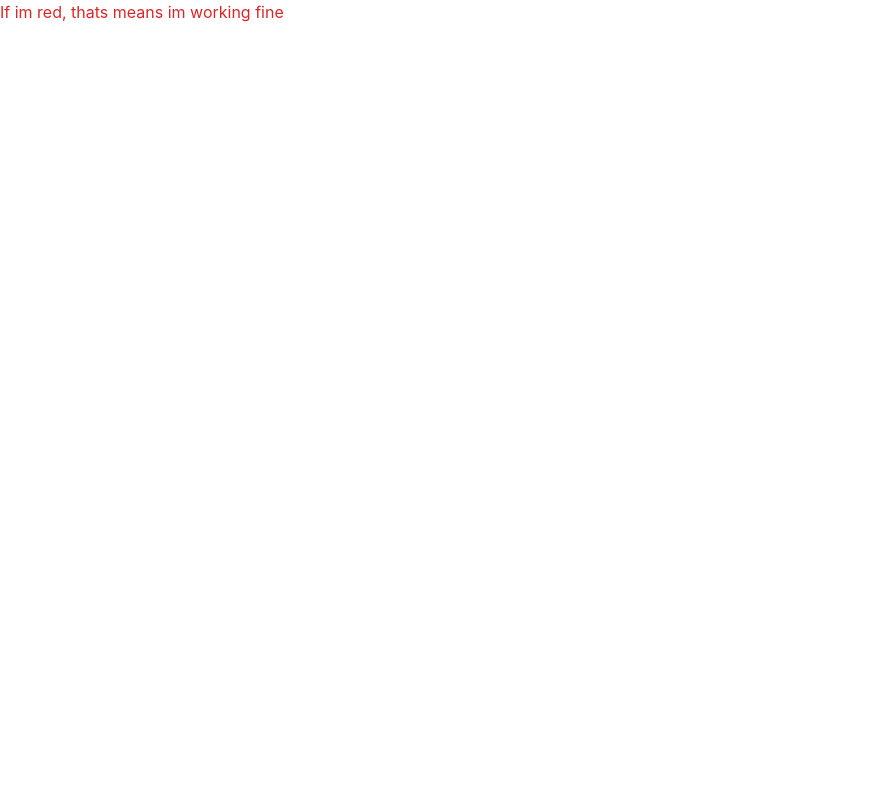
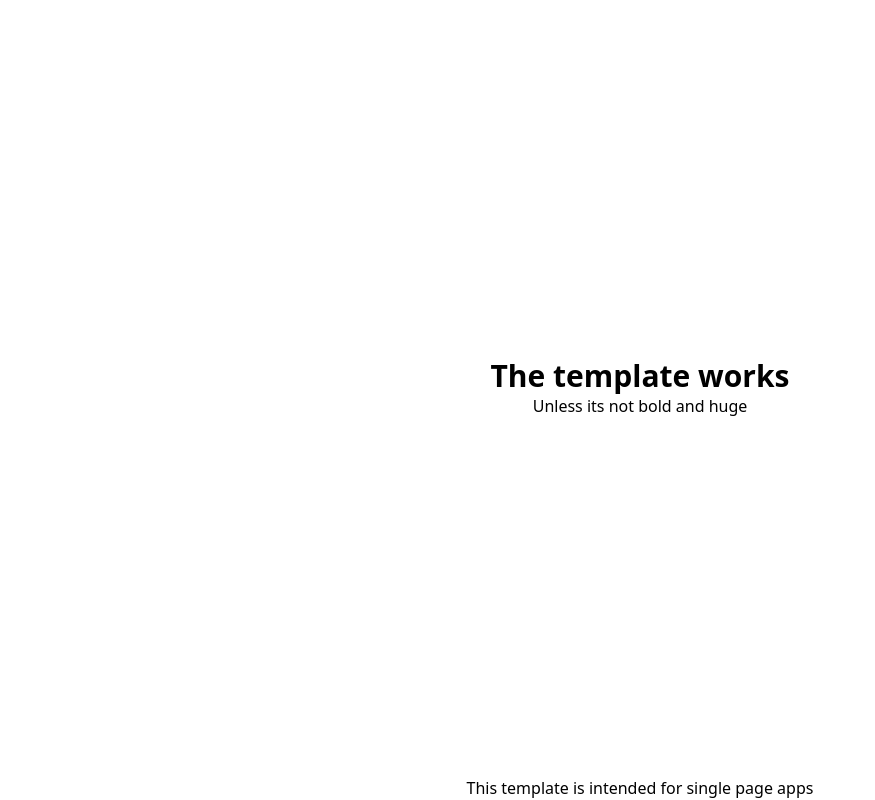
Before and after one commit to husinzz/ts-react-template, a React (Create React App) app: page / in a window 1280 px wide. Shown: the whole page, without its empty margins (0-875 px from the left). Built offline with nearby package versions, Linux system fonts and the light colour scheme; the HTML template or start-up script is replaced by a standard one.

Commit message:
feat : added index and 404 page

```diff
--- a/src/App.tsx
+++ b/src/App.tsx
@@ -1,9 +1,19 @@
 import React from "react";
+import { BrowserRouter, Navigate, Route, Routes } from "react-router-dom";
+import Index from "./pages";
+import NotFound from "./pages/404";
 
 function App() {
   return (
     <>
-      <h1 className="text-red-600">If im red, thats means im working fine</h1>
+      <BrowserRouter>
+        <Routes>
+          <Route path="/" element={<Index />} />
+
+          <Route path="404" element={<NotFound />} />
+          <Route path="*" element={<Navigate to={'404'} />} />
+        </Routes>
+      </BrowserRouter>
     </>
   );
 }
--- a/src/index.css
+++ b/src/index.css
@@ -2,16 +2,6 @@
 @tailwind components;
 @tailwind utilities;
 
-body {
-  margin: 0;
-  font-family: -apple-system, BlinkMacSystemFont, "Segoe UI", "Roboto", "Oxygen",
-    "Ubuntu", "Cantarell", "Fira Sans", "Droid Sans", "Helvetica Neue",
-    sans-serif;
-  -webkit-font-smoothing: antialiased;
-  -moz-osx-font-smoothing: grayscale;
+html, body, #root {
+  height: 100%;
 }
-
-code {
-  font-family: source-code-pro, Menlo, Monaco, Consolas, "Courier New",
-    monospace;
-}
--- /dev/null
+++ b/src/pages/404.tsx
@@ -0,0 +1,18 @@
+import { Link } from "react-router-dom";
+
+function NotFound() {
+  return (
+    <div className="flex flex-col h-full">
+      {/* Some header */}
+      <div className="flex flex-grow items-center justify-center">
+        <div className="text-center">
+          <p className="font-bold text-3xl">404</p>
+          <Link className="hover:text-blue-600" to={'/'}>Go back</Link>
+        </div>
+      </div>
+      {/* Some footer */}
+    </div>
+  );
+}
+
+export default NotFound;
--- /dev/null
+++ b/src/pages/index.tsx
@@ -0,0 +1,17 @@
+function Default() {
+  return (
+    <div className="flex flex-col h-full">
+      {/* Some header */}
+      <div className="flex flex-grow items-center justify-center">
+        <div className="text-center">
+          <p className="font-bold text-3xl">The template works</p>
+          <p>Unless its not bold and huge</p>
+        </div>
+      </div>
+      <p className="text-center">This template is intended for single page apps</p>
+      {/* Some footer */}
+    </div>
+   );
+}
+
+export default Default;
```
